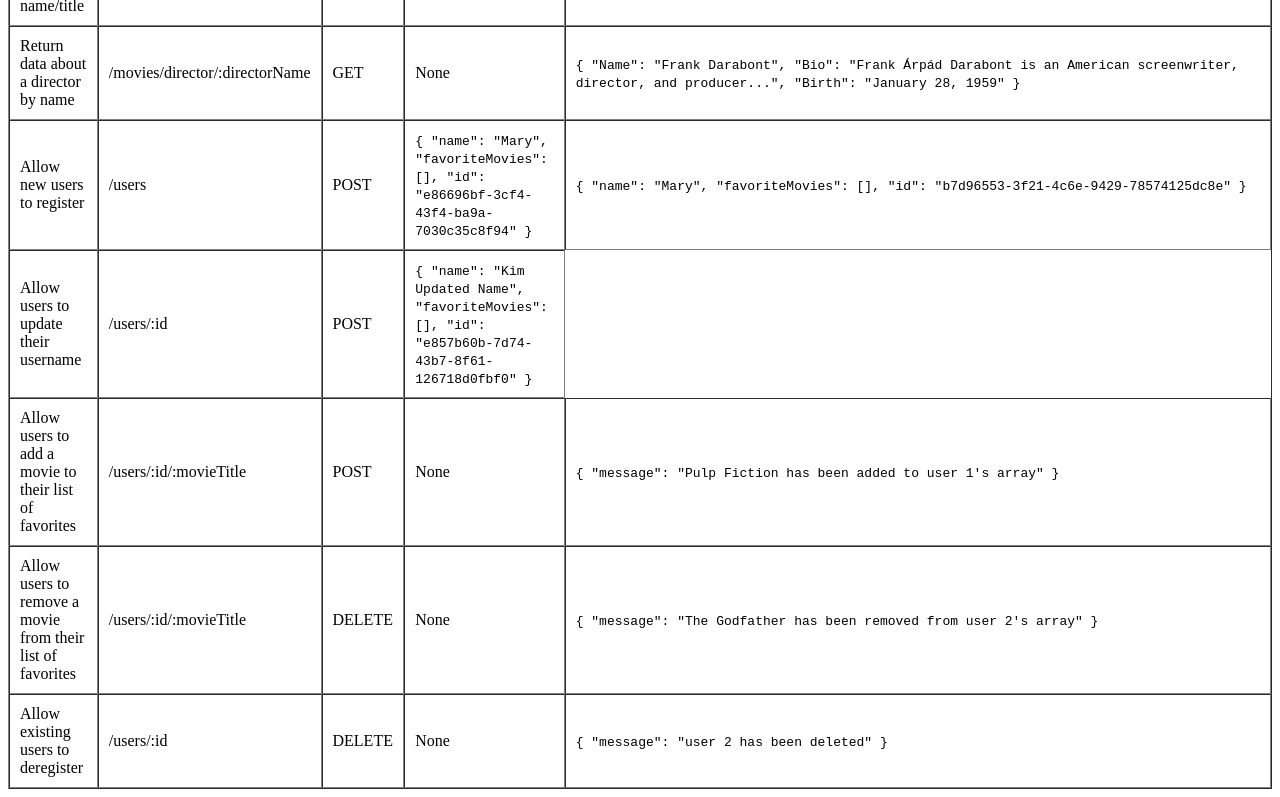
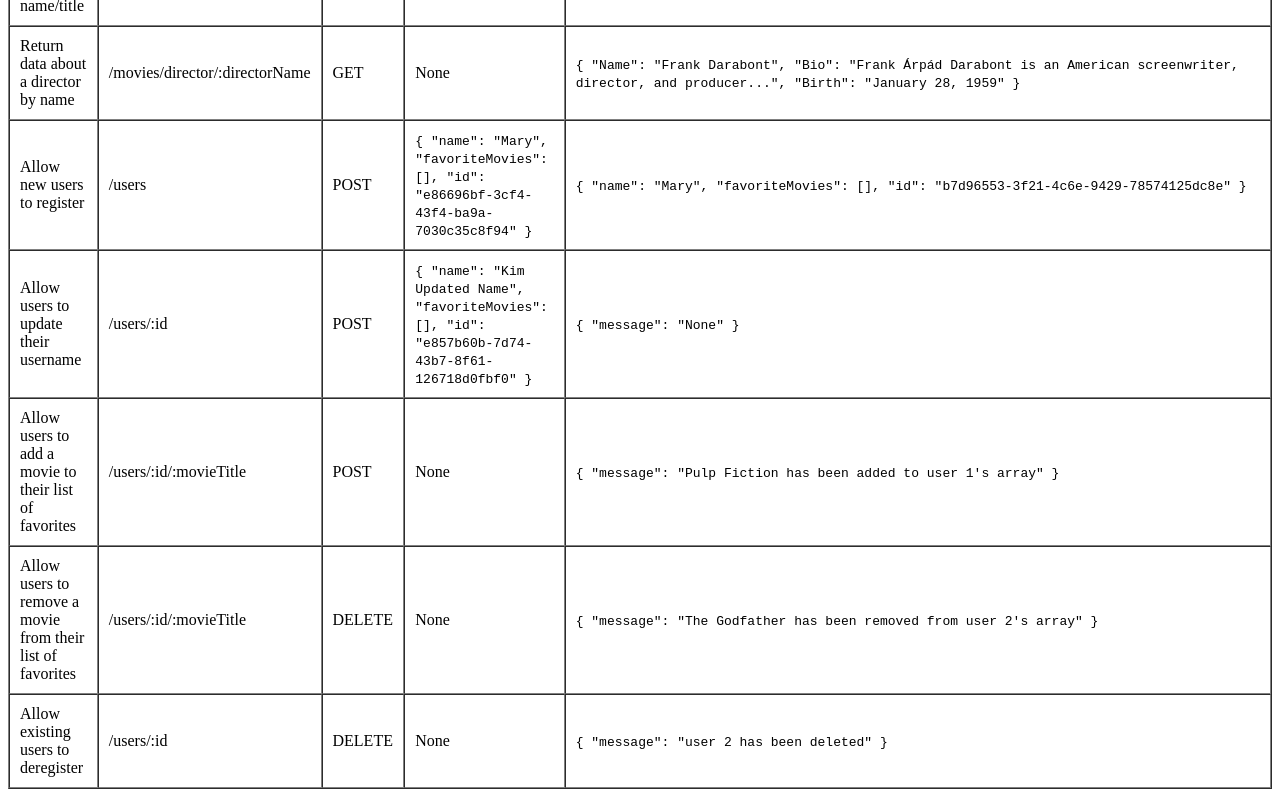
Before and after one commit to AmySikora/movie_api, a website: page public/documentation.html in a window 1280 px wide. Shown: the part 878-1675 px from the top of the page. Drawn offline with Linux system fonts and the light colour scheme.

Commit message:
Updated typo

```diff
--- a/public/documentation.html
+++ b/public/documentation.html
@@ -145,6 +145,13 @@
                         }
                     </code>
                 </td>
+                <td>
+                    <code>
+                        {
+                            "message": "None"
+                        }
+                    </code>
+                </td>
             </tr>
             <tr>
                 <td>Allow users to add a movie to their list of favorites</td>
```
